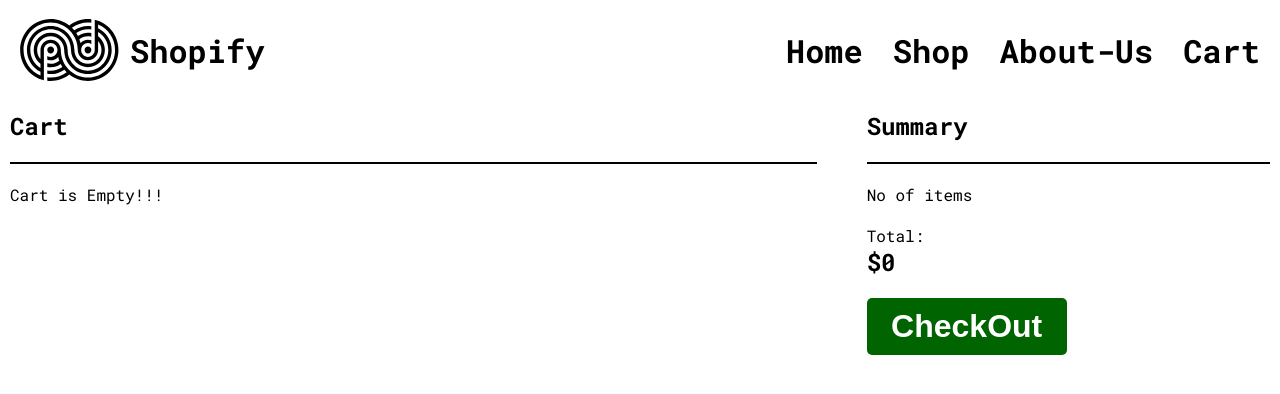
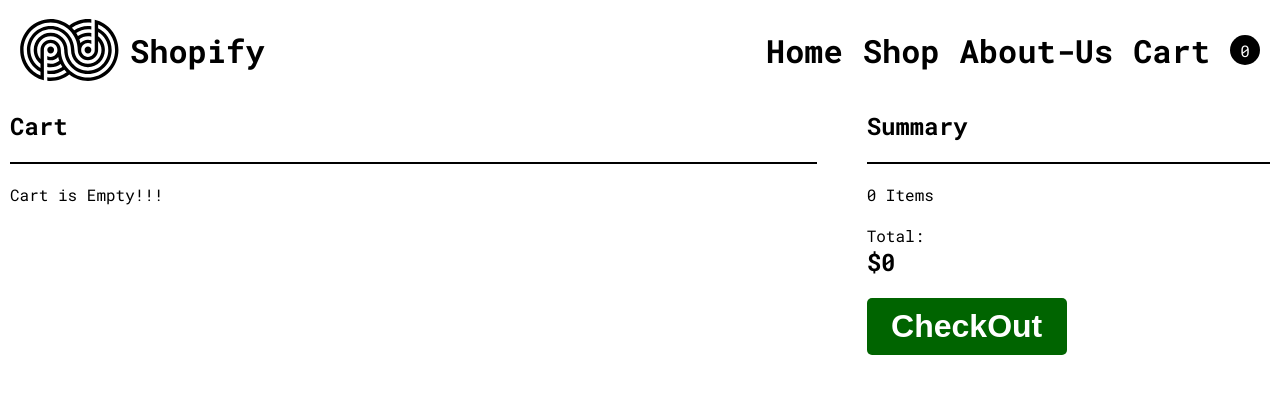
Before and after one commit to RogueGrim/shopping-cart, a React (Vite) app: page /cart in a window 1280 px wide. Shown: the top 394 px of the page. Built offline with nearby package versions, Linux system fonts and the light colour scheme; no server answers.

Commit message:
added count and added cart popup

```diff
--- a/src/App.jsx
+++ b/src/App.jsx
@@ -45,6 +45,7 @@ function App() {
                     <Link to={"/shop"}>Shop</Link>
                     <Link to={"/aboutUs"}>About-Us</Link>
                     <Link to={"/cart"}>Cart</Link>
+                    <p className={styles.count}>{cart.length}</p>
                 </nav>
             </header>
             <Outlet context={{data, images, cart, selected, setCart, setSelected}}/>
--- a/src/App.module.css
+++ b/src/App.module.css
@@ -7,8 +7,8 @@
 
 .routes{
     display: flex;
-    gap: 30px;
-    align-self: center;
+    gap: 20px;
+    align-items: center;
 }
 
 .logo{
@@ -30,3 +30,15 @@
 a,a:visited,a:active{
     text-decoration: none;
 }
+
+.count{
+    background-color: black;
+    color: white;
+    width: 30px;
+    height: 30px;
+    display: flex;
+    gap: 10px;
+    align-items: center;
+    justify-content: center;
+    border-radius: 25px;
+}
--- a/src/Pages/Cart.jsx
+++ b/src/Pages/Cart.jsx
@@ -33,7 +33,7 @@ const Cart = ()=>{
             <div className={styles.summary}>
                 <h1>Summary</h1>
                 <span className={styles.span}></span>
-                <p>No of items</p>
+                <p>{cart.length} Items</p>
                 <div>
                     <p>Total:</p>
                     <h1>${cart.reduce((sum,item)=>sum + item.price,0)}</h1>
--- a/src/Pages/Product.jsx
+++ b/src/Pages/Product.jsx
@@ -1,12 +1,28 @@
 import styles from './Product.module.css'
 import img from '../resources/star.png'
 import { useOutletContext } from 'react-router'
+import { useEffect, useState } from 'react'
+
+const Added = ()=>{
+    return(
+        <div className={styles.added}>
+            <p>Added to Cart!</p>
+        </div>
+    )
+}
 
 const Product = ()=>{
     const {selected, setCart} = useOutletContext()
+    const [showAdded, setShowAdded] = useState(false)
+
+    useEffect(()=>{
+        setTimeout(()=>setShowAdded(false),1000)
+    },[showAdded])
 
     const onClick = ()=>{
         setCart((prev)=>[...prev,selected])
+        setShowAdded(true)
+
     }
 
     if(!selected) return <p>Loading...</p>
@@ -25,6 +41,7 @@ const Product = ()=>{
                 <div>
                     <p className={styles.description}>{selected.description}</p>
                     <button className={styles.btn} onClick={onClick} >Add To Cart</button>
+                    {showAdded ? <Added/> : null}
                 </div>
             </div>
         </div>
--- a/src/Pages/Product.module.css
+++ b/src/Pages/Product.module.css
@@ -3,6 +3,19 @@
     justify-content: space-between;
     gap: 100px;
 
+}
+
+.added{
+    background-color: white;
+    border: 5px black solid;
+    max-width: fit-content;
+    padding: 10px;
+    font-size: 40px;
+    font-weight: bold;
+    border-radius: 5px;
+    position: absolute;
+    right: 1000px;
+    bottom: 100px;
 }
 
 .img{
```
